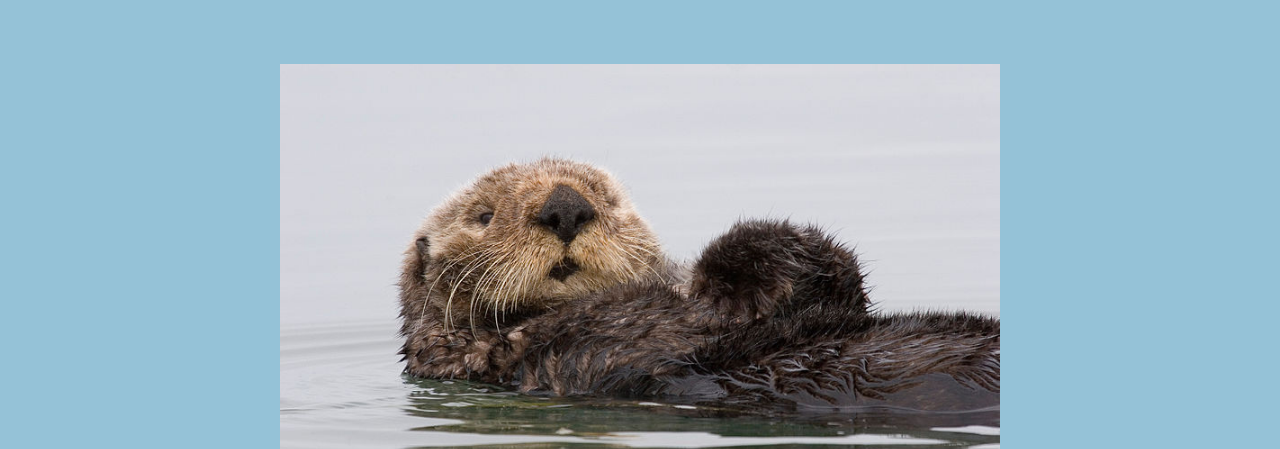
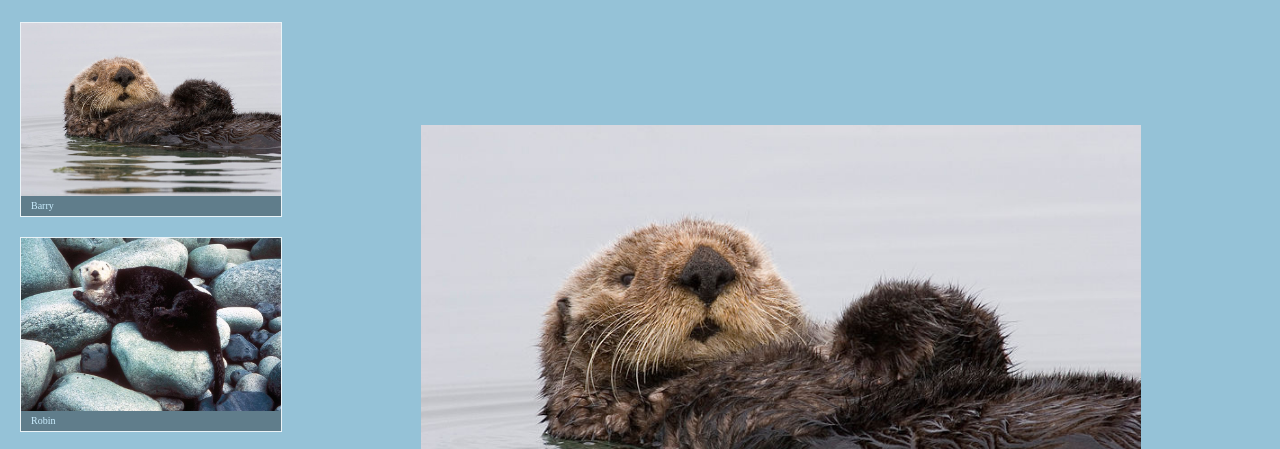
Before and after one commit to ehassah/Ottergram, a plain HTML site: page index.html in a window 1280 px wide. Shown: the part 80-529 px from the top of the page. Drawn offline with nearby package versions, Linux system fonts and the light colour scheme.

Commit message:
Adaptive Layouts with Media Quiries

```diff
--- a/index.html
+++ b/index.html
@@ -3,7 +3,8 @@
 
 <head>
   <meta charset="utf-8">
-  <title>ottergram</title>
+  <meta name="viewport" content="width=device-width, initial-scale=1">
+  <title>Ottergram</title>
   <link rel="stylesheet" href="https://cdnjs.cloudflare.com/ajax/libs/normalize/7.0.0/normalize.min.css">
   <link rel="stylesheet" href="/stylesheets/style.css">
   <link rel="icon" href="favicon.ico" type="image/icon" sizes="16x16">
--- a/stylesheets/style.css
+++ b/stylesheets/style.css
@@ -104,3 +104,21 @@ a {
   display: block;
   width: 100%;
 }
+
+@media all and (min-width: 768px) {
+  .main-content {
+    flex-direction: row;
+    overflow: hidden;
+  }
+  .thumbnail-list {
+    flex-direction: column;
+    order: 0;
+    margin-left: 20px;
+  }
+  .thumbnail-item {
+    max-width: 260px;
+  }
+  .thumbnail-item+.thumbnail-item {
+    margin-top: 20px;
+  }
+}
```
